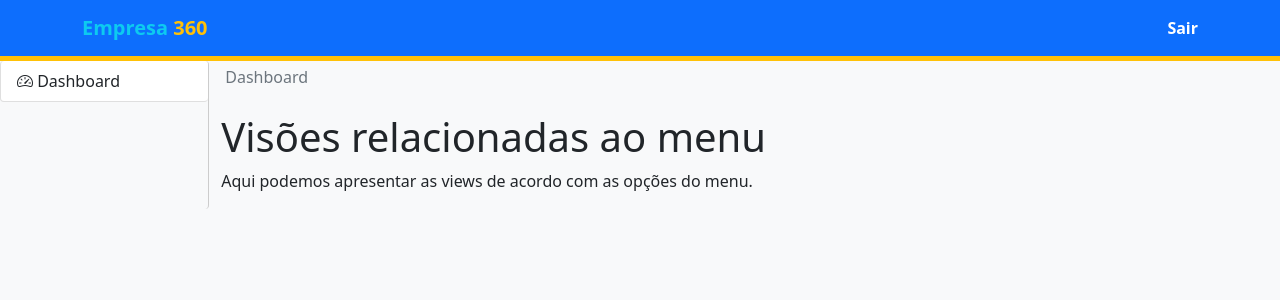
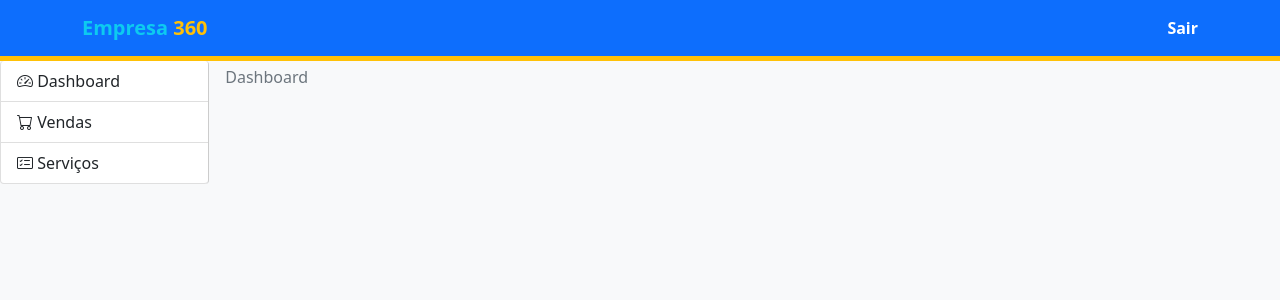
Before and after one commit to matheusdesouzab/Projeto-Empresa-360, a Vue app: page /#/home in a window 1280 px wide. Shown: the top 300 px of the page. Built offline with nearby package versions, Linux system fonts and the light colour scheme.

Commit message:
Criação do componente de Vendas e Servicos, e implementação das rotas filhas dentro de home

```diff
--- /dev/null
+++ b/src/components/servicos/Servicos.vue
@@ -0,0 +1,6 @@
+<template>
+    <h5>Serviços</h5>
+</template>
+
+<script>
+</script>
--- /dev/null
+++ b/src/components/vendas/Vendas.vue
@@ -0,0 +1,6 @@
+<template>
+    <h5>Vendas</h5>
+</template>
+
+<script>
+</script>
--- a/src/views/HomeComponent.vue
+++ b/src/views/HomeComponent.vue
@@ -15,7 +15,15 @@
 
         <div class="d-flex">
             <div class="list-group menu-esquerda">
-                <a class="list-group-item list-group-item-action" href="#"><i class="bi bi-speedometer2"></i> Dashboard</a>
+                <router-link class="list-group-item list-group-item-action" href="#" to="/home">
+                    <i class="bi bi-speedometer2"></i> Dashboard
+                </router-link>
+                <router-link class="list-group-item list-group-item-action" href="#" to="/home/vendas">
+                    <i class="bi bi-cart"></i> Vendas
+                </router-link>
+                <router-link class="list-group-item list-group-item-action" href="#" to="/home/servicos">
+                    <i class="bi bi-card-checklist"></i> Serviços
+                </router-link>
             </div>
 
             <div class="w-100">
@@ -26,8 +34,7 @@
                 </nav>
 
                 <div class="container-fluid">
-                    <h1 class="mt-4">Visões relacionadas ao menu</h1>
-                    <p>Aqui podemos apresentar as views de acordo com as opções do menu.</p>
+                   <router-view></router-view>
                 </div>
 
             </div>
--- a/vue.config.js
+++ b/vue.config.js
@@ -1,4 +1,7 @@
 const { defineConfig } = require('@vue/cli-service')
 module.exports = defineConfig({
-  transpileDependencies: true
+  transpileDependencies: true,
+  transpileDependencies: true,
+  // Add this line of code to disable lintOnSave
+  lintOnSave: false
 })
```
Also changed, not shown: src/router.js (+13 -1 lines).
